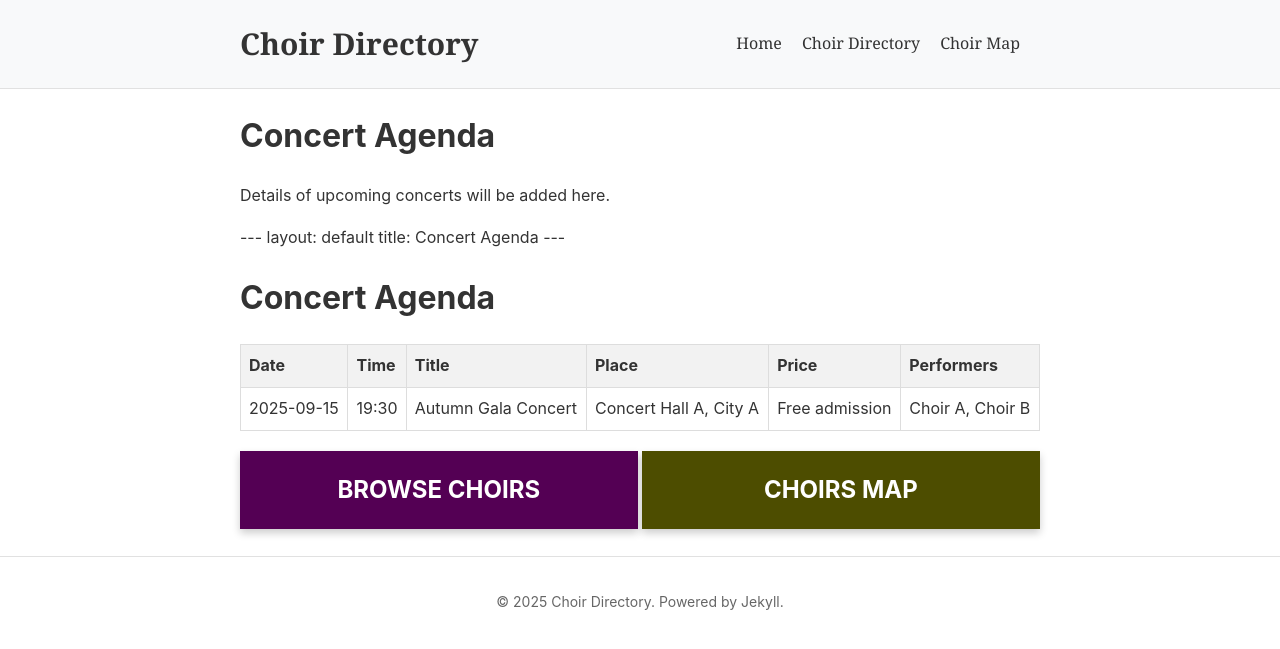
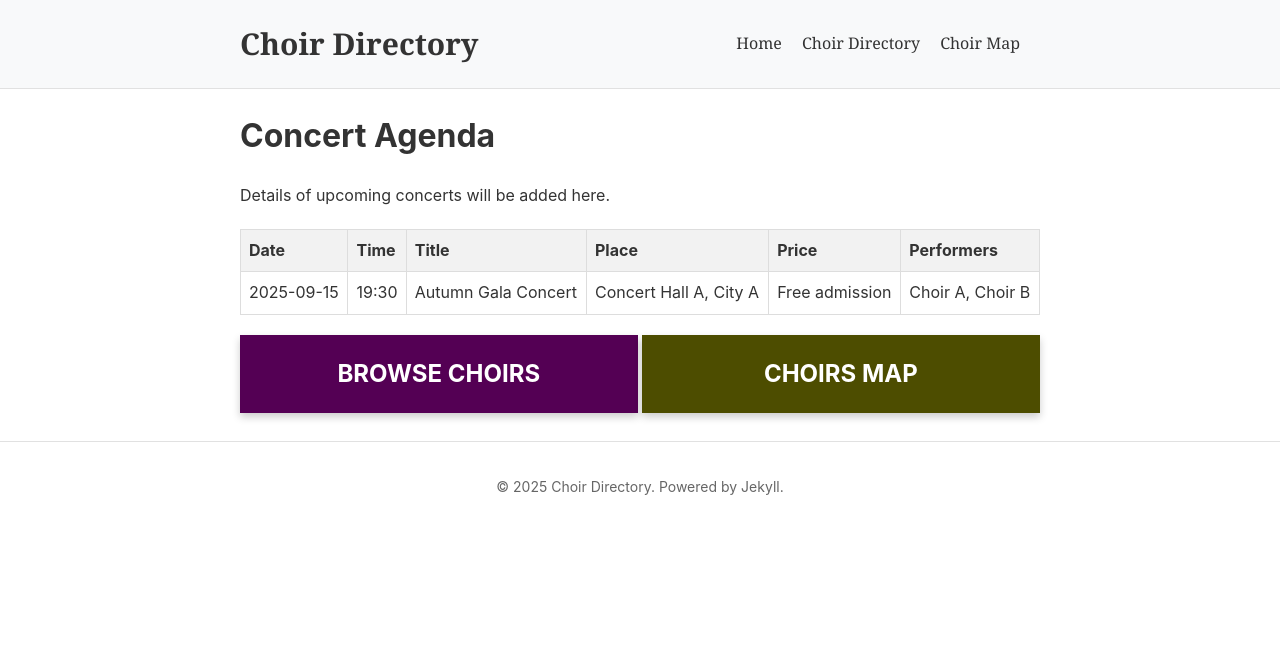
Before and after one commit to jllobera/choir-directory, a Jekyll site: the page built from agenda.html, in a window 1280 px wide. Shown: the top 649 px of the page. Built offline with Jekyll 4.4.1, drawn with Linux system fonts in a browser that asks for light colours; a script that is not in the unit is left out.

Commit message:
Delete typo

```diff
--- a/agenda.html
+++ b/agenda.html
@@ -15,13 +15,6 @@ title: Concert Agenda
 
 <h1>Concert Agenda</h1>
 <p>Details of upcoming concerts will be added here.</p>
-
----
-layout: default
-title: Concert Agenda
----
-
-<h1>Concert Agenda</h1>
 
 <table id="concert-table">
   <thead>
```
